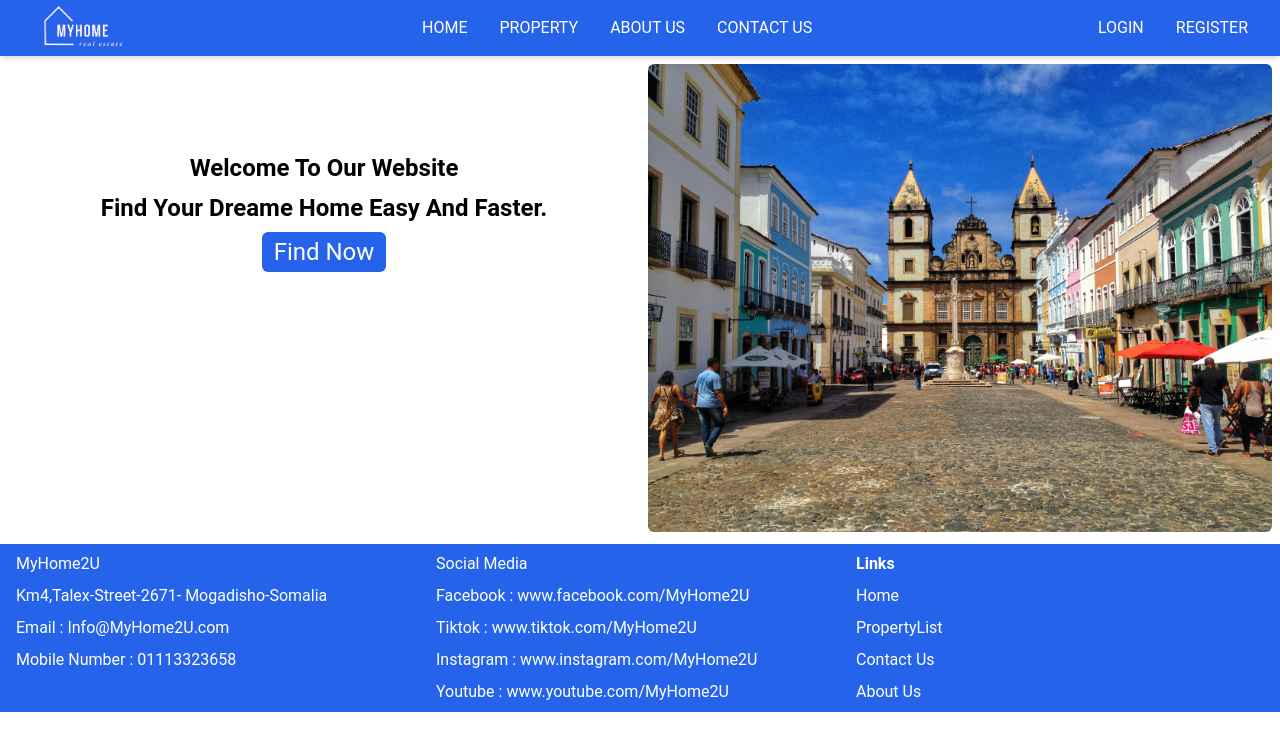
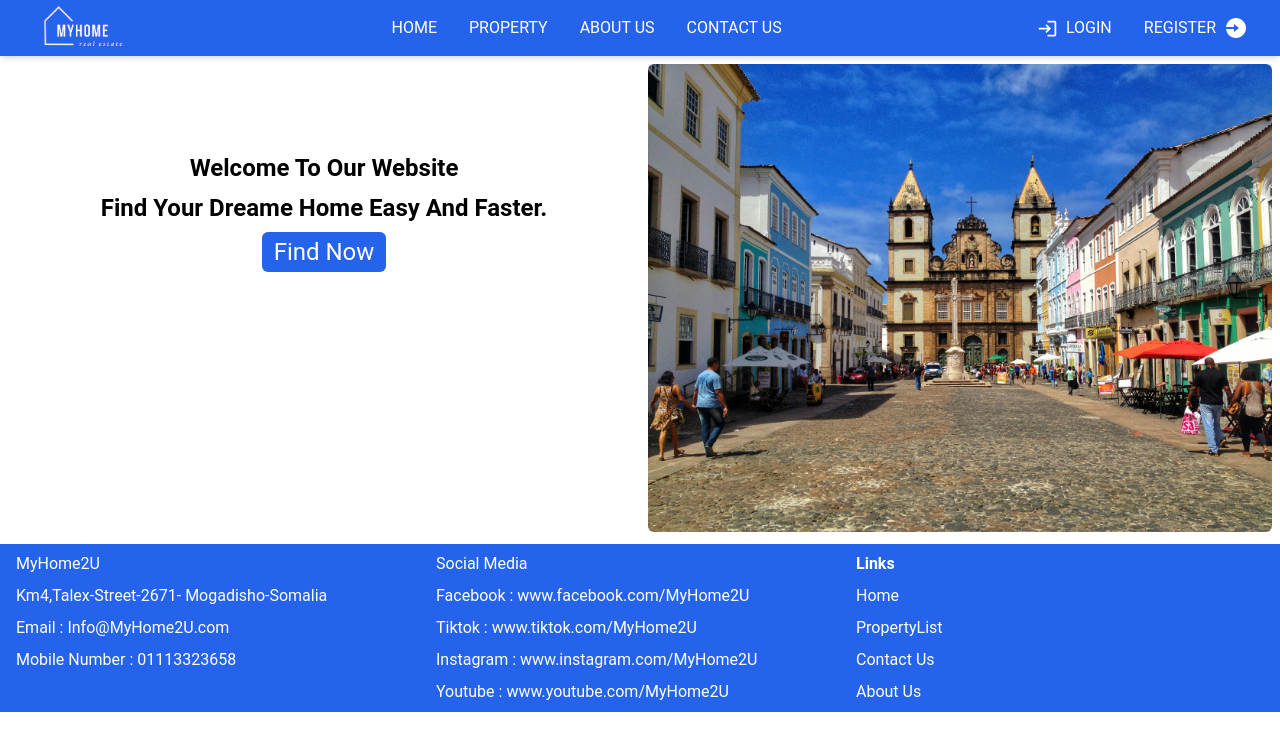
Before and after one commit to Nucmaan/statefrontend, a React (Create React App) app: page / in a window 1280 px wide. Shown: the top 750 px of the page. Built offline with nearby package versions, Linux system fonts and the light colour scheme.

Commit message:
navbarIcons
navbarIcons

```diff
--- a/src/Components/Navbar.js
+++ b/src/Components/Navbar.js
@@ -3,6 +3,8 @@ import { Link } from "react-router-dom";
 import React, { useState } from "react";
 import { AiOutlineClose } from "react-icons/ai";
 import { GiHamburgerMenu } from "react-icons/gi";
+import { MdLogin } from "react-icons/md";
+import { RiLoginCircleFill } from "react-icons/ri";
 
 import logo from "../Images/MyHomeLogo.png";
 
@@ -32,8 +34,8 @@ function Navbar() {
 
         <div>
           <ul className="hidden flex items-center text-center  md:flex">
-            <li className="p-4 cursor-pointer uppercase"><Link to="login">Login</Link></li>
-            <li className="p-4 cursor-pointer uppercase"><Link to="register">Register</Link></li>
+            <li className="p-4 cursor-pointer uppercase flex items-center"><MdLogin className="mr-2" size={21}/><Link to="login">Login</Link></li>
+            <li className="p-4 cursor-pointer uppercase flex items-center"><Link to="register">Register</Link><RiLoginCircleFill className="ml-2 flex items-center" size={24}/></li>
           </ul>
         </div>
 
```
